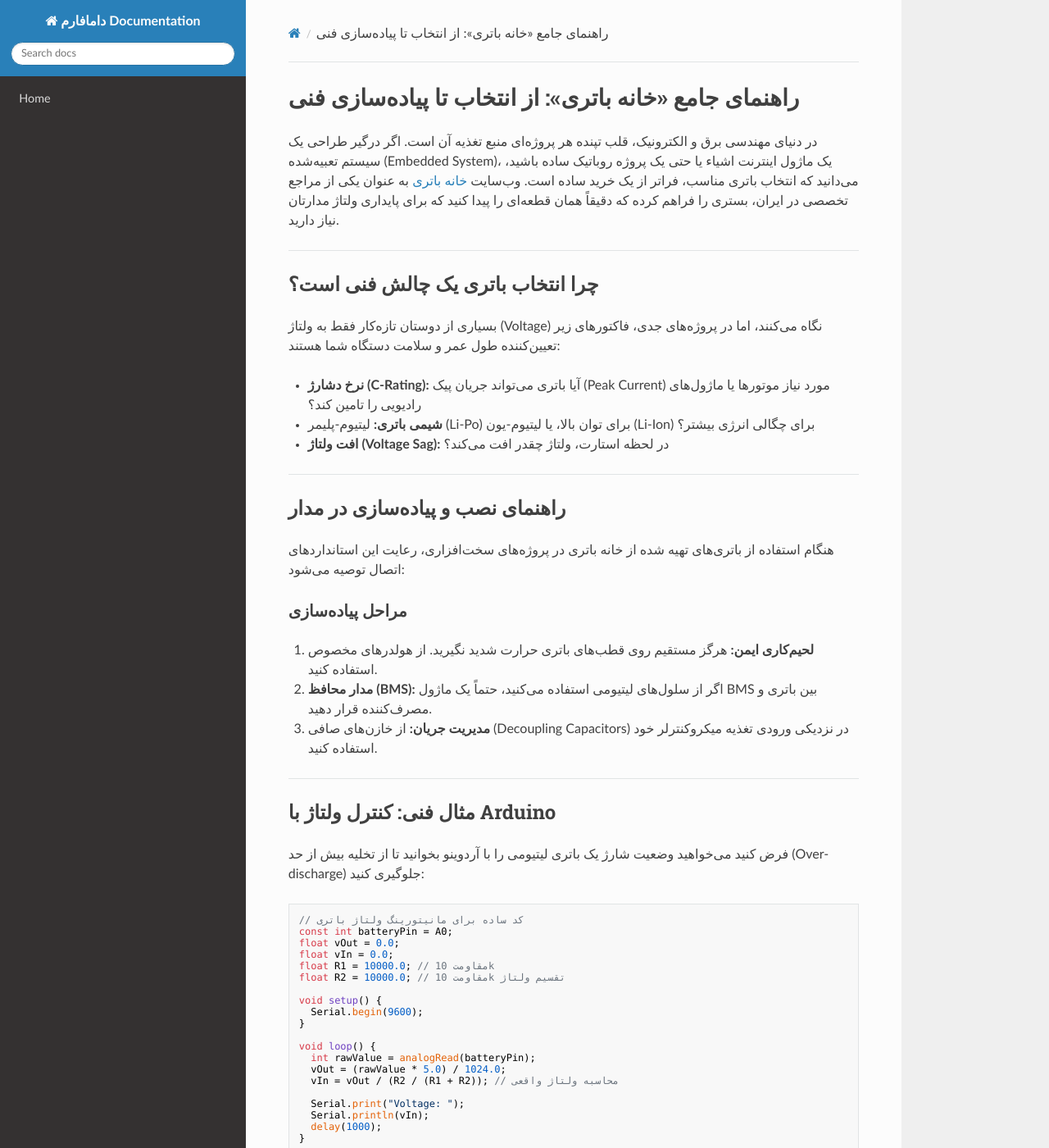
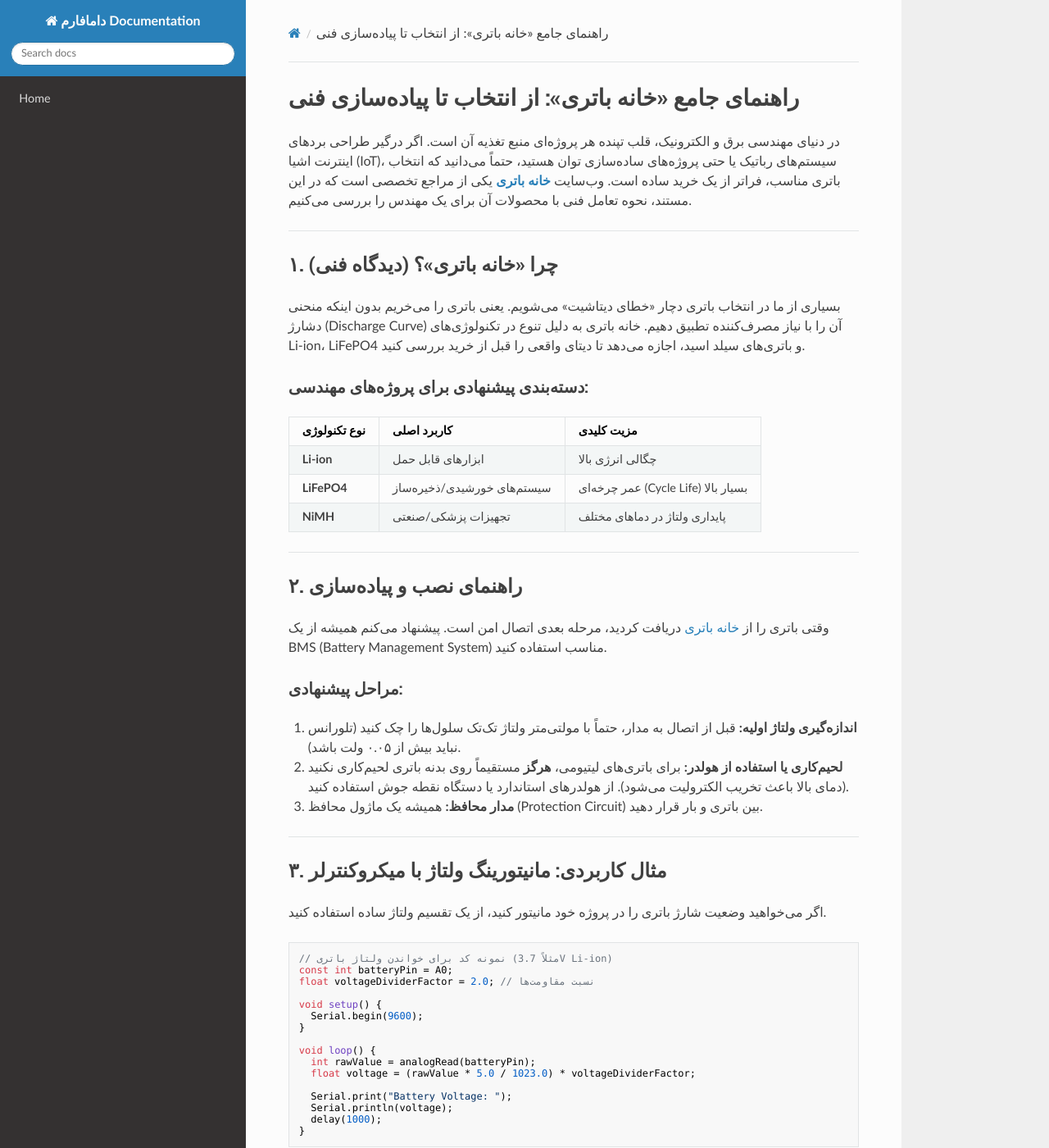
Before and after one commit to sahandsahabi553-prog/terraform-google-semantic-docs, an MkDocs documentation site: the page built from docs/خانه-باتری.md, in a window 1280 px wide and 1400 px high. Shown: the whole window at 82% size. Built offline with MkDocs 1.6.1, drawn with Linux system fonts in a browser that asks for light colours; nearby versions of some CDN libraries; some of the changed text lies outside the part shown.

Commit message:
Doc: خانه باتری

````diff
--- a/docs/خانه-باتری.md
+++ b/docs/خانه-باتری.md
@@ -1,41 +1,38 @@
 # راهنمای جامع «خانه باتری»: از انتخاب تا پیاده‌سازی فنی
 
-در دنیای مهندسی برق و الکترونیک، قلب تپنده هر پروژه‌ای منبع تغذیه آن است. اگر درگیر طراحی یک سیستم تعبیه‌شده (Embedded System)، یک ماژول اینترنت اشیاء یا حتی یک پروژه روباتیک ساده باشید، می‌دانید که انتخاب باتری مناسب، فراتر از یک خرید ساده است. وب‌سایت [خانه باتری](https://www.batteries.ir/) به عنوان یکی از مراجع تخصصی در ایران، بستری را فراهم کرده که دقیقاً همان قطعه‌ای را پیدا کنید که برای پایداری ولتاژ مدارتان نیاز دارید.
+در دنیای مهندسی برق و الکترونیک، قلب تپنده هر پروژه‌ای منبع تغذیه آن است. اگر درگیر طراحی بردهای اینترنت اشیا (IoT)، سیستم‌های رباتیک یا حتی پروژه‌های ساده‌سازی توان هستید، حتماً می‌دانید که انتخاب باتری مناسب، فراتر از یک خرید ساده است. وب‌سایت **[خانه باتری](https://www.batteries.ir/)** یکی از مراجع تخصصی است که در این مستند، نحوه تعامل فنی با محصولات آن برای یک مهندس را بررسی می‌کنیم.
 
 ---
 
-## چرا انتخاب باتری یک چالش فنی است؟
+## ۱. چرا «خانه باتری»؟ (دیدگاه فنی)
+بسیاری از ما در انتخاب باتری دچار «خطای دیتاشیت» می‌شویم. یعنی باتری را می‌خریم بدون اینکه منحنی دشارژ (Discharge Curve) آن را با نیاز مصرف‌کننده تطبیق دهیم. خانه باتری به دلیل تنوع در تکنولوژی‌های Li-ion، LiFePO4 و باتری‌های سیلد اسید، اجازه می‌دهد تا دیتای واقعی را قبل از خرید بررسی کنید.
 
-بسیاری از دوستان تازه‌کار فقط به ولتاژ (Voltage) نگاه می‌کنند، اما در پروژه‌های جدی، فاکتورهای زیر تعیین‌کننده طول عمر و سلامت دستگاه شما هستند:
-
-*   **نرخ دشارژ (C-Rating):** آیا باتری می‌تواند جریان پیک (Peak Current) مورد نیاز موتورها یا ماژول‌های رادیویی را تامین کند؟
-*   **شیمی باتری:** لیتیوم-پلیمر (Li-Po) برای توان بالا، یا لیتیوم-یون (Li-Ion) برای چگالی انرژی بیشتر؟
-*   **افت ولتاژ (Voltage Sag):** در لحظه استارت، ولتاژ چقدر افت می‌کند؟
+### دسته‌بندی پیشنهادی برای پروژه‌های مهندسی:
+| نوع تکنولوژی | کاربرد اصلی | مزیت کلیدی |
+| :--- | :--- | :--- |
+| **Li-ion** | ابزارهای قابل حمل | چگالی انرژی بالا |
+| **LiFePO4** | سیستم‌های خورشیدی/ذخیره‌ساز | عمر چرخه‌ای (Cycle Life) بسیار بالا |
+| **NiMH** | تجهیزات پزشکی/صنعتی | پایداری ولتاژ در دماهای مختلف |
 
 ---
 
-## راهنمای نصب و پیاده‌سازی در مدار
+## ۲. راهنمای نصب و پیاده‌سازی
+وقتی باتری را از [خانه باتری](https://www.batteries.ir/) دریافت کردید، مرحله بعدی اتصال امن است. پیشنهاد می‌کنم همیشه از یک BMS (Battery Management System) مناسب استفاده کنید.
 
-هنگام استفاده از باتری‌های تهیه شده از خانه باتری در پروژه‌های سخت‌افزاری، رعایت این استانداردهای اتصال توصیه می‌شود:
-
-### مراحل پیاده‌سازی
-1. **لحیم‌کاری ایمن:** هرگز مستقیم روی قطب‌های باتری حرارت شدید نگیرید. از هولدرهای مخصوص استفاده کنید.
-2. **مدار محافظ (BMS):** اگر از سلول‌های لیتیومی استفاده می‌کنید، حتماً یک ماژول BMS بین باتری و مصرف‌کننده قرار دهید.
-3. **مدیریت جریان:** از خازن‌های صافی (Decoupling Capacitors) در نزدیکی ورودی تغذیه میکروکنترلر خود استفاده کنید.
+### مراحل پیشنهادی:
+1. **اندازه‌گیری ولتاژ اولیه:** قبل از اتصال به مدار، حتماً با مولتی‌متر ولتاژ تک‌تک سلول‌ها را چک کنید (تلورانس نباید بیش از ۰.۰۵ ولت باشد).
+2. **لحیم‌کاری یا استفاده از هولدر:** برای باتری‌های لیتیومی، **هرگز** مستقیماً روی بدنه باتری لحیم‌کاری نکنید (دمای بالا باعث تخریب الکترولیت می‌شود). از هولدرهای استاندارد یا دستگاه نقطه جوش استفاده کنید.
+3. **مدار محافظ:** همیشه یک ماژول محافظ (Protection Circuit) بین باتری و بار قرار دهید.
 
 ---
 
-## مثال فنی: کنترل ولتاژ با Arduino
+## ۳. مثال کاربردی: مانیتورینگ ولتاژ با میکروکنترلر
+اگر می‌خواهید وضعیت شارژ باتری را در پروژه خود مانیتور کنید، از یک تقسیم ولتاژ ساده استفاده کنید.
 
-فرض کنید می‌خواهید وضعیت شارژ یک باتری لیتیومی را با آردوینو بخوانید تا از تخلیه بیش از حد (Over-discharge) جلوگیری کنید:
-
-```cpp
-// کد ساده برای مانیتورینگ ولتاژ باتری
+```c
+// نمونه کد برای خواندن ولتاژ باتری (مثلاً 3.7V Li-ion)
 const int batteryPin = A0;
-float vOut = 0.0;
-float vIn = 0.0;
-float R1 = 10000.0; // مقاومت 10k
-float R2 = 10000.0; // مقاومت 10k تقسیم ولتاژ
+float voltageDividerFactor = 2.0; // نسبت مقاومت‌ها
 
 void setup() {
   Serial.begin(9600);
@@ -43,39 +40,30 @@ void setup() {
 
 void loop() {
   int rawValue = analogRead(batteryPin);
-  vOut = (rawValue * 5.0) / 1024.0;
-  vIn = vOut / (R2 / (R1 + R2)); // محاسبه ولتاژ واقعی
+  float voltage = (rawValue * 5.0 / 1023.0) * voltageDividerFactor;
 
-  Serial.print("Voltage: ");
-  Serial.println(vIn);
+  Serial.print("Battery Voltage: ");
+  Serial.println(voltage);
   delay(1000);
 }
 ```
 
 ---
 
-## جدول مقایسه‌ای انواع باتری‌های پرکاربرد
+## ۴. سوالات متداول (FAQ)
 
-| نوع باتری | چگالی انرژی | طول عمر (سیکل) | کاربرد اصلی |
-| :--- | :--- | :--- | :--- |
-| **Li-Ion** | بسیار بالا | متوسط | لپ‌تاپ، ابزار شارژی |
-| **Li-Po** | فوق‌العاده بالا | کم | پهپاد، هواپیمای مدل |
-| **NiMH** | متوسط | بالا | تجهیزات کم‌مصرف |
-| **Lead-Acid** | کم | متوسط | UPS، خودرو |
+**س: آیا باتری‌های موجود در خانه باتری برای کاربردهای صنعتی گارانتی دارند؟**
+ج: بله، اما همیشه توصیه می‌کنم قبل از خرید عمده، دیتاشیت (Datasheet) محصول را از بخش فنی سایت درخواست کنید تا با نمودار دشارژ پروژه شما همخوانی داشته باشد.
+
+**س: بهترین روش برای انبار کردن باتری‌ها چیست؟**
+ج: اگر پروژه‌تان را برای مدتی کنار می‌گذارید، باتری‌های لیتیومی را در وضعیت ۵۰٪ شارژ (Storage Voltage) نگه دارید. انبار کردن در حالت ۱۰۰٪ شارژ باعث کاهش عمر مفید شیمیایی سلول می‌شود.
+
+**س: آیا می‌توانم باتری‌های با ظرفیت (mAh) متفاوت را سری کنم؟**
+ج: **هرگز!** این کار باعث عدم تعادل (Imbalance) در شارژ و دشارژ می‌شود که می‌تواند منجر به آتش‌سوزی یا خرابی کامل پک باتری شود.
 
 ---
 
-## سوالات متداول (FAQ)
+## ۵. نکات پایانی
+در نهایت، خرید از یک مرجع معتبر مثل [خانه باتری](https://www.batteries.ir/) به شما اطمینان می‌دهد که با باتری‌های «تاریخ‌گذشته» یا «سلول‌های تعمیری» روبرو نمی‌شوید. همیشه به یاد داشته باشید که در مهندسی، ارزان‌ترین گزینه معمولاً گران‌ترین هزینه را در نگهداری (Maintenance) به شما تحمیل می‌کند.
 
-**۱. آیا باتری‌های لیتیومی نیاز به شارژر خاص دارند؟**
-بله، شارژ کردن باتری‌های لیتیومی با ولتاژ غیراستاندارد خطر آتش‌سوزی دارد. حتماً از ماژول‌های شارژر TP4056 یا شارژرهای هوشمند استفاده کنید.
-
-**۲. تفاوت ظرفیت (mAh) در باتری‌های مشابه چیست؟**
-ظرفیت بالاتر به معنای زمان استفاده طولانی‌تر است. دقت کنید که وزن باتری با افزایش ظرفیت معمولاً بیشتر می‌شود.
-
-**۳. چگونه بهترین باتری را از خانه باتری انتخاب کنم؟**
-اگر برای پروژه خاصی نیاز به مشاوره دارید، ابتدا دیتاشیت مصرف‌کننده (بار) خود را بررسی کنید و سپس بر اساس جریان مصرفی (بر حسب آمپر) و ابعاد فیزیکی، گزینه مناسب را از دسته‌بندی‌های سایت [batteries.ir](https://www.batteries.ir/) انتخاب کنید.
-
----
-
-*نکته پایانی: همیشه قبل از نهایی کردن طراحی مدار، دیتاشیت باتری را مطالعه کنید. هیچ‌چیز جای یک تست واقعی تحت بار (Load Test) را نمی‌گیرد.*
+*نکته: برای پروژه‌های حساس، حتماً قبل از نهایی کردن سفارش، با کارشناسان فنی آن‌ها در مورد نرخ دشارژ لحظه‌ای (C-Rating) مشورت کنید.*
````
